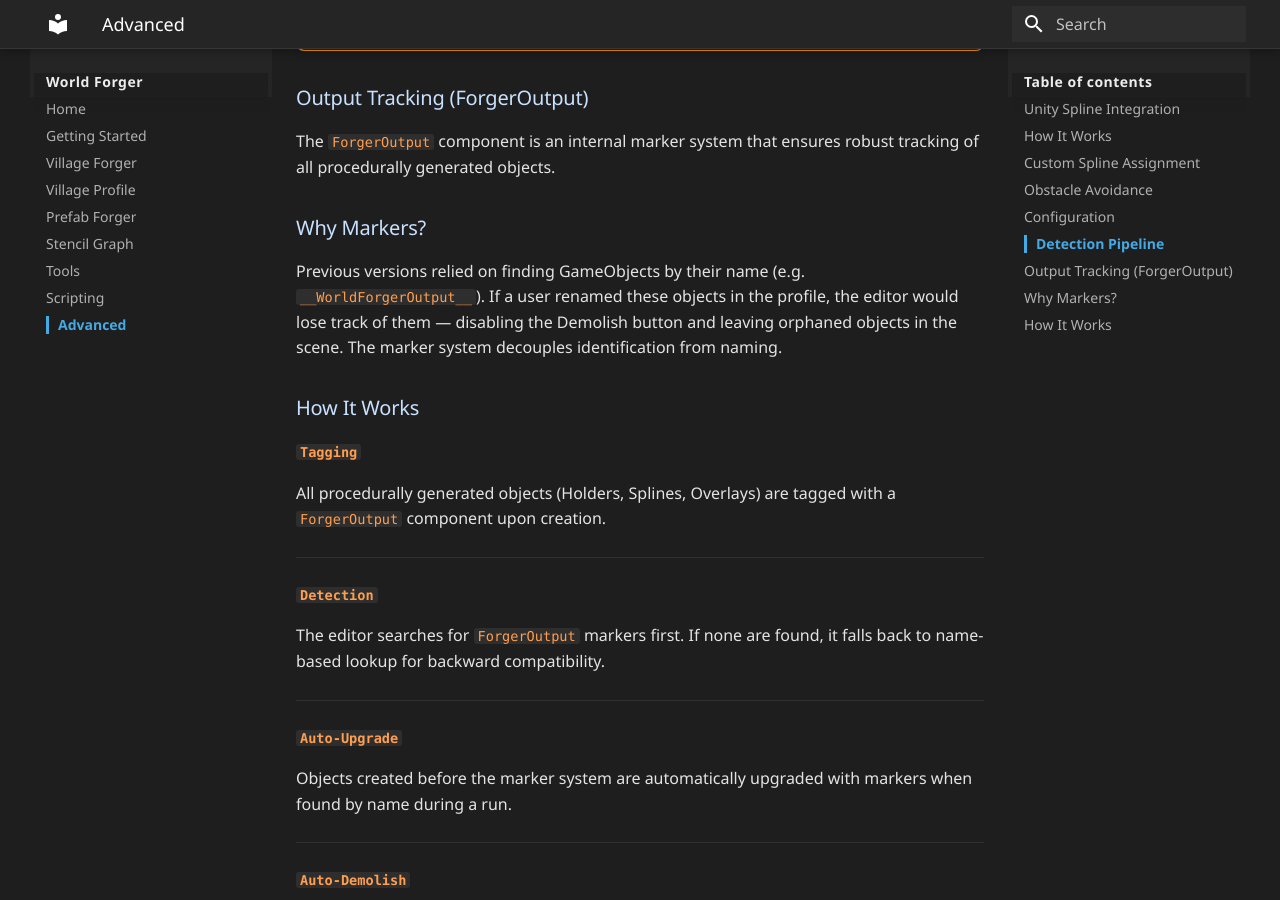
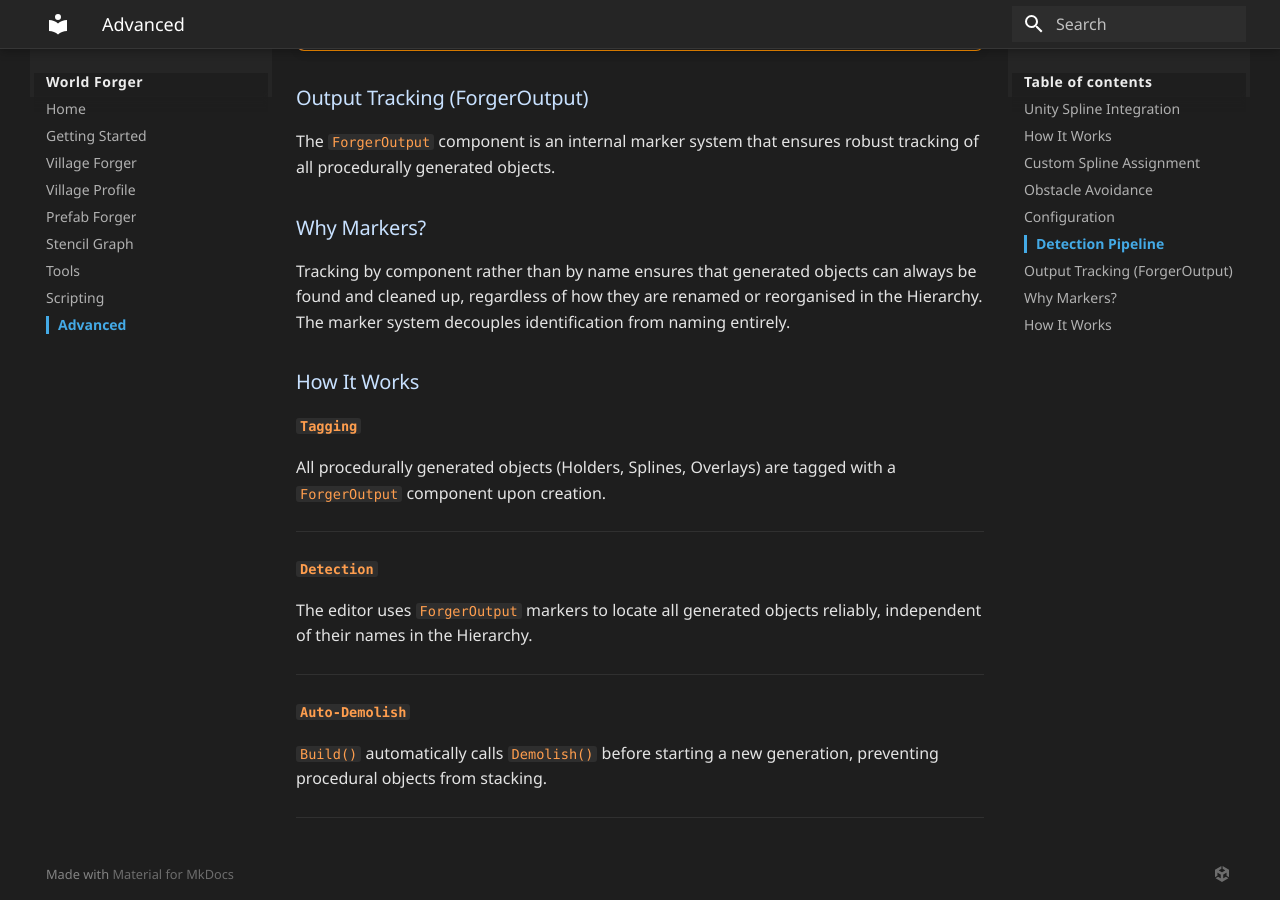
Before and after one commit to b2c3d/World-Forger, an MkDocs documentation site: the page built from docs/advanced.md, in a window 1280 px wide and 900 px high, scrolled down 3177 px. Built offline with MkDocs 1.6.1 and Material for MkDocs 9.7.7, drawn with Linux system fonts in a browser that asks for light colours; some web fonts are replaced.

Commit message:
docs: remove pre-release version history references
Strip all language that implies prior releases — "Previous versions
relied on…", backward-compatibility fallback clause in Detection,
and the Auto-Upgrade prop. Rewrite Why Markers? to explain the
design rationale directly without version-history framing.

Co-Authored-By: Claude Sonnet 4.5 <noreply@anthropic.com>

```diff
--- a/docs/advanced.md
+++ b/docs/advanced.md
@@ -134,10 +134,9 @@ The `ForgerOutput` component is an internal marker system that ensures robust
 
 ### Why Markers?
 
-Previous versions relied on finding GameObjects by their name (e.g.
-            `__WorldForgerOutput__`). If a user renamed these objects in the profile,
-            the editor would lose track of them — disabling the Demolish button and leaving
-            orphaned objects in the scene. The marker system decouples identification from naming.
+Tracking by component rather than by name ensures that generated objects can always
+be found and cleaned up, regardless of how they are renamed or reorganised in the
+Hierarchy. The marker system decouples identification from naming entirely.
 
 ### How It Works
 
@@ -150,15 +149,8 @@ All procedurally generated objects (Holders, Splines, Overlays) are tagged
 
 **`Detection`**
 
-The editor searches for `ForgerOutput` markers first. If none are
-                found, it falls back to name-based lookup for backward compatibility.
-
----
-
-**`Auto-Upgrade`**
-
-Objects created before the marker system are automatically upgraded with
-                markers when found by name during a run.
+The editor uses `ForgerOutput` markers to locate all generated objects reliably,
+independent of their names in the Hierarchy.
 
 ---
 
```
